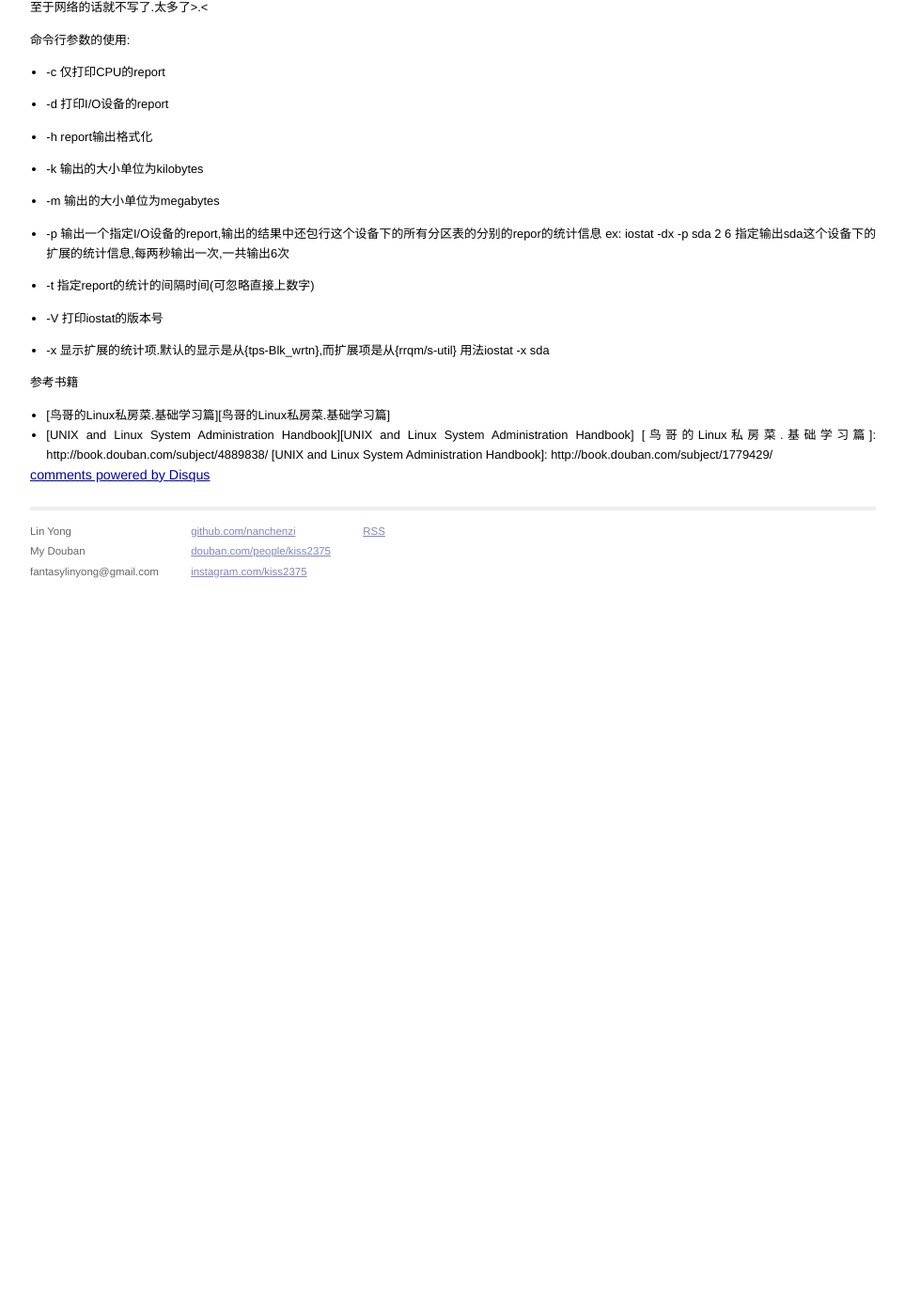
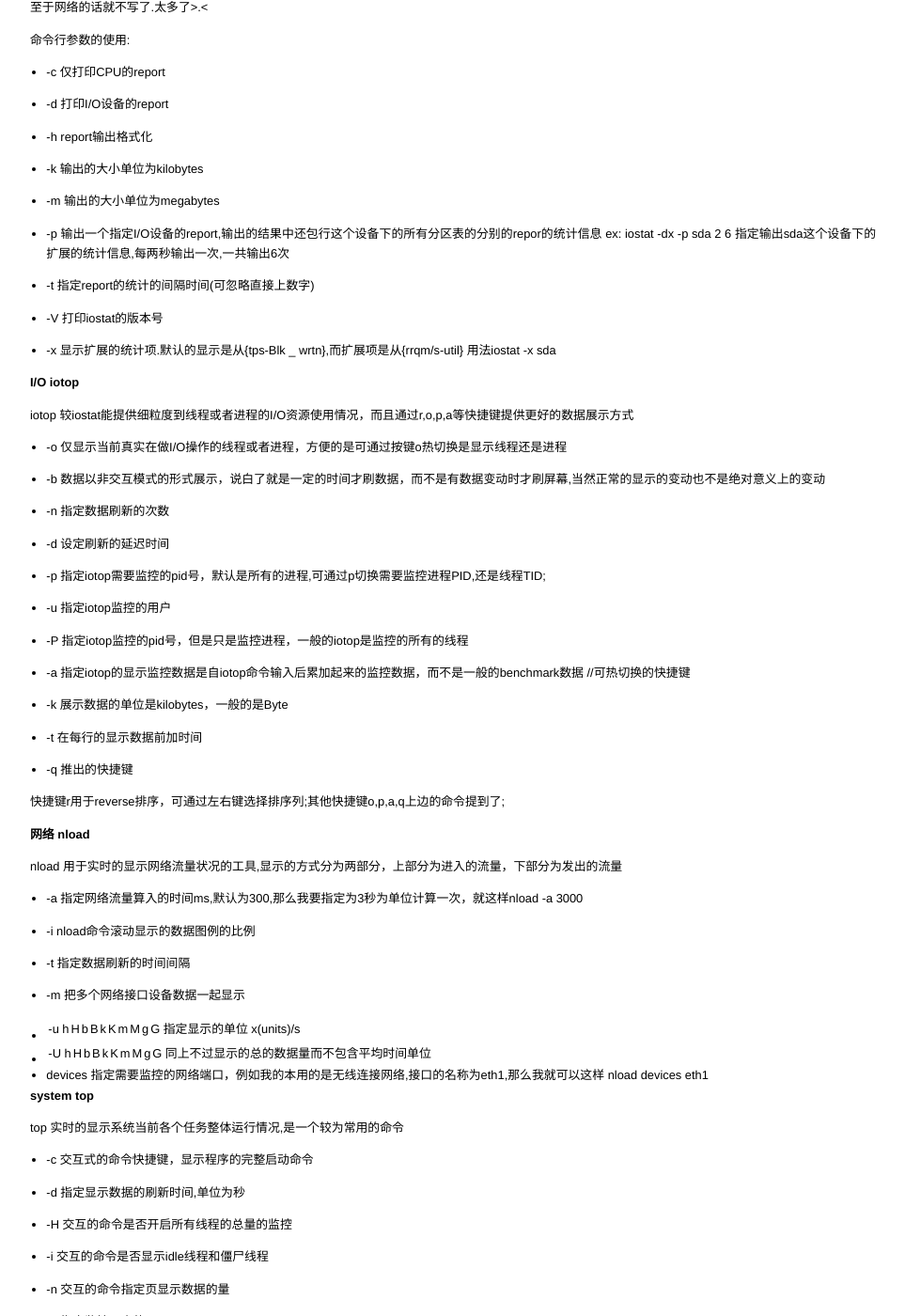
Before and after one commit to nanchenzi/jekyll-blog, a Jekyll site: the page built from _posts/2013-07-06-Linux-Performance-monitoring-practice.markdown, in a window 1280 px wide and 1400 px high, scrolled down 2103 px. Shown: the whole window at 94% size, without its empty margins (158-1121 px from the left). Built offline with Jekyll 4.4.1, drawn with Linux system fonts in a browser that asks for light colours; comment, search, counter and statistics services are not loaded; before the commit the page ends 2733 px from its top, so only the background shows below that; some of the changed text lies outside the part shown.

Commit message:
finish this post

```diff
--- a/_posts/2013-07-06-Linux-Performance-monitoring-practice.markdown
+++ b/_posts/2013-07-06-Linux-Performance-monitoring-practice.markdown
@@ -1,6 +1,6 @@
 ---
 layout: post
-title:  "Linux 性能监控实践[1]"
+title:  "Linux 常用性能监控解析"
 date:   2013-07-06 19:07:50
 ---
 搞Hadoop仅依靠ganglia或其他监控管理工具是远远不够的,真正了解熟悉各种mstat,nload,top等才靠谱,所以写篇linux的性能监控方面的文章搞清各个监控命令的细枝末节
@@ -115,7 +115,6 @@ avg-cpu:  %user   %nice %system %iowait  %steal   %idle
 
   至于网络的话就不写了.太多了>.<
 
-
 命令行参数的使用:
 
   * -c 仅打印CPU的report
@@ -134,12 +133,155 @@ avg-cpu:  %user   %nice %system %iowait  %steal   %idle
 
   * -V 打印iostat的版本号
 
-  * -x 显示扩展的统计项.默认的显示是从{tps-Blk_wrtn},而扩展项是从{rrqm/s-util} 用法iostat -x sda
+  * -x 显示扩展的统计项.默认的显示是从{tps-Blk _ wrtn},而扩展项是从{rrqm/s-util} 用法iostat -x sda
 
 
+### I/O iotop
+iotop 较iostat能提供细粒度到线程或者进程的I/O资源使用情况，而且通过r,o,p,a等快捷键提供更好的数据展示方式
 
-参考书籍
+ * -o 仅显示当前真实在做I/O操作的线程或者进程，方便的是可通过按键o热切换是显示线程还是进程
+
+ * -b 数据以非交互模式的形式展示，说白了就是一定的时间才刷数据，而不是有数据变动时才刷屏幕,当然正常的显示的变动也不是绝对意义上的变动
+
+ * -n 指定数据刷新的次数
+
+ * -d 设定刷新的延迟时间
+
+ * -p 指定iotop需要监控的pid号，默认是所有的进程,可通过p切换需要监控进程PID,还是线程TID;
+
+ * -u 指定iotop监控的用户
+
+ * -P 指定iotop监控的pid号，但是只是监控进程，一般的iotop是监控的所有的线程
+
+ * -a 指定iotop的显示监控数据是自iotop命令输入后累加起来的监控数据，而不是一般的benchmark数据  //可热切换的快捷键
+
+ * -k 展示数据的单位是kilobytes，一般的是Byte
+
+ * -t 在每行的显示数据前加时间
+
+ * -q 推出的快捷键
+
+快捷键r用于reverse排序，可通过左右键选择排序列;其他快捷键o,p,a,q上边的命令提到了;
+
+### 网络 nload
+nload 用于实时的显示网络流量状况的工具,显示的方式分为两部分，上部分为进入的流量，下部分为发出的流量
+
+  * -a 指定网络流量算入的时间ms,默认为300,那么我要指定为3秒为单位计算一次，就这样nload -a 3000
+
+  * -i nload命令滚动显示的数据图例的比例
+
+  * -t 指定数据刷新的时间间隔
+
+  * -m 把多个网络接口设备数据一起显示
+
+  * -u  h|H|b|B|k|K|m|M|g|G  指定显示的单位 x(units)/s
+
+  * -U  h|H|b|B|k|K|m|M|g|G  同上不过显示的总的数据量而不包含平均时间单位
+
+  * devices 指定需要监控的网络端口，例如我的本用的是无线连接网络,接口的名称为eth1,那么我就可以这样 nload devices eth1
+
+### system top
+top 实时的显示系统当前各个任务整体运行情况,是一个较为常用的命令
+
+ * -c 交互式的命令快捷键，显示程序的完整启动命令
+
+ * -d 指定显示数据的刷新时间,单位为秒
+
+ * -H 交互的命令是否开启所有线程的总量的监控
+
+ * -i 交互的命令是否显示idle线程和僵尸线程
+
+ * -n 交互的命令指定页显示数据的量
+
+ * -u 指定监控用户的UID
+
+ * -U 指定监控用户的UID或者username
+
+ * -p 指定监控进程的pid号
+
+ top的常用输出解释:
+
+ * PID 唯一的进程ID号
+
+ * USER 任务的拥有者
+
+ * PR 任务的优先级别
+
+ * NI 负数意味着任务拥有更好的优先级
+
+ * VIRT 任务所使用的虚拟内存的总量,包含所有换进换出的内存
+
+ * RES 任务所使用的物理内存的总量,不包含swap的
+
+ * S 任务的状态 'D' = 不能被中断的睡眠状态;'R'运行状态;'S'睡眠状态'T'被追踪的或者停止的状态;'Z'僵尸
+
+ * %CPU cpu的利用率
+
+ * %MEM 物理内存的占用率
+
+ * TIME+ 自任务启用起所使用的cpu片段时间总和
+
+
+### system vmstat
+
+vmstat 也是常用的监控内存,IO和CPU的工具
+
+-a 显示内存是否活跃的内存占用量
+
+-f 显示开机后启动的fork数量
+
+-m 显示slabinfo的信息
+
+-n 周期的显示数据
+
+-s 显示内存的所有统计数据
+
+-d 显示硬盘的统计数据
+
+-D 以和-s类似的方式显示硬盘的总和的统计数据
+
+-p 指定硬盘的分区显示磁盘的读写情况
+
+-S 指定单位是k,K,m,M
+
+vmstat 的输出解释:
+
+ * r 等待运行的线程数
+
+ * b 多少个线程是处在不可中断的休眠中
+
+ * swpd 虚拟内存的使用量
+
+ * free和buffer和cache就不解释了
+
+ * si 从磁盘swapin的内存量
+
+ * so swapout到磁盘的内存量
+
+ * bi 从磁盘设备收到的块数
+
+ * bo 发送到磁盘设备的块数
+
+ * in 每秒钟系统的中断数
+
+ * cs 每秒中系统的上下文环境切换的数
+
+ * us cpu时间片花费在非内核代码上的比例,即用户占用的cpu时间片
+
+ * sy 内核占用的cpu时间片
+
+ * id cpu时间片的空闲比例
+
+ * wa cpu时间片花费在等待I/O的比例
+
+ * st cpu时间片用在等待被虚拟化调用上的比例
+
+大致的命令就介绍这些,监控的命令还有些很好用的htop和lsof,netstat,还有专门用于内存数据分析的memdump等
+
+相关链接
+ *  [系统性能分析的实践方法][1]
  *  [鸟哥的Linux私房菜.基础学习篇][鸟哥的Linux私房菜.基础学习篇]
  *  [UNIX and Linux System Administration Handbook][UNIX and Linux System Administration Handbook]
+[1]:http://www.binospace.com/index.php/system-performance-analysis-practices/
 [鸟哥的Linux私房菜.基础学习篇]: http://book.douban.com/subject/4889838/
 [UNIX and Linux System Administration Handbook]: http://book.douban.com/subject/1779429/
```
